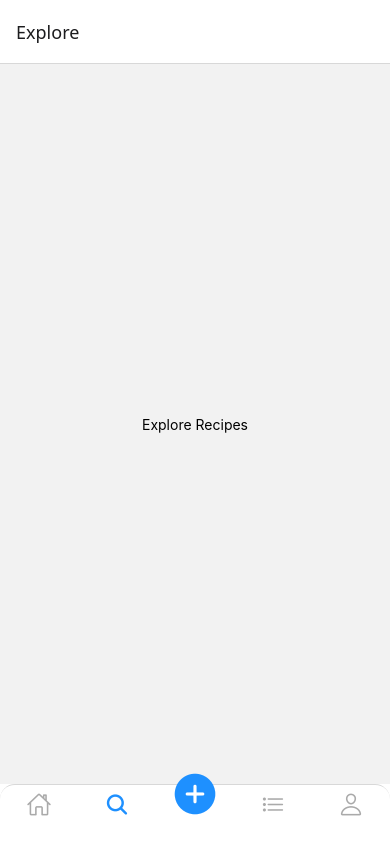
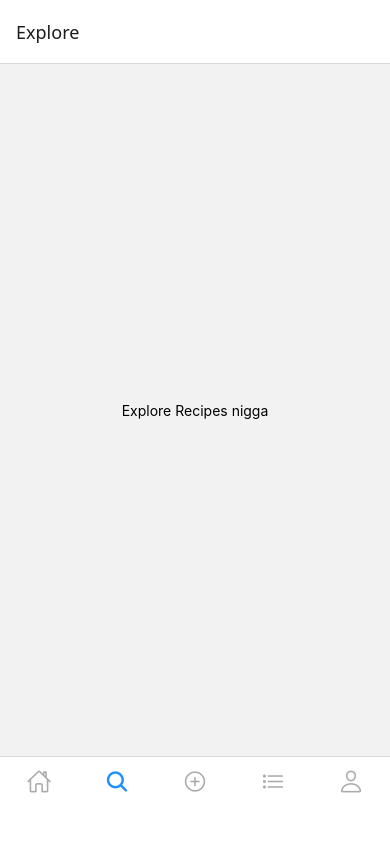
Before and after one commit to V1shwaNaveen/Recipefy, a React Native app in the folder recipefy-mobile/: screen /Explore in a window 390 px wide. Built offline with nearby package versions, Linux system fonts and the light colour scheme; no server answers.

Commit message:
added search functionality

```diff
--- a/recipefy-mobile/App.js
+++ b/recipefy-mobile/App.js
@@ -34,11 +34,15 @@ export default function App() {
           },
           tabBarShowLabel: false,
           tabBarStyle: {
-            height: 60,
-            borderTopLeftRadius: 15,
-            borderTopRightRadius: 15,
+            paddingTop: 5,
+            height: 88,
+            borderTopLeftRadius: 0,
+            borderTopRightRadius: 0,
             backgroundColor: "#fff",
             elevation: 10,
+          },
+          tabBarLabelStyle: {
+            fontSize: 12,
           },
           tabBarActiveTintColor: "#1e90ff",
           tabBarInactiveTintColor: "#aaa",
@@ -46,22 +50,7 @@ export default function App() {
       >
         <Tab.Screen name="Home" component={HomeScreen} />
         <Tab.Screen name="Explore" component={ExploreScreen} />
-        <Tab.Screen
-          name="Add"
-          component={AddRecipeScreen}
-          options={{
-            tabBarIcon: ({ focused }) => (
-              <Ionicons
-                name="add-circle"
-                size={focused ? 60 : 50}
-                color="#1e90ff"
-                style={{
-                  marginBottom: 20,
-                }}
-              />
-            ),
-          }}
-        />
+        <Tab.Screen name="Add" component={AddRecipeScreen} />
         <Tab.Screen name="List" component={ShoppingListScreen} />
         <Tab.Screen name="Account" component={AccountScreen} />
       </Tab.Navigator>
--- a/recipefy-mobile/package.json
+++ b/recipefy-mobile/package.json
@@ -18,6 +18,7 @@
     "react": "19.0.0",
     "react-native": "0.79.2",
     "react-native-gesture-handler": "~2.24.0",
+    "react-native-reanimated": "~3.17.4",
     "react-native-safe-area-context": "5.4.0",
     "react-native-screens": "~4.10.0",
     "react-native-vector-icons": "^10.2.0"
--- a/recipefy-mobile/screens/HomeScreen.js
+++ b/recipefy-mobile/screens/HomeScreen.js
@@ -6,12 +6,15 @@ import {
   Image,
   StyleSheet,
   ActivityIndicator,
+  TextInput,
 } from "react-native";
 
-const API_URL = "http://192.168.1.4:8080/api/recipes"; // replace with your IP
+const API_URL = "http://192.168.1.4:8080/api/recipes";
 
-const HomeScreen = () => {
+export default function HomeScreen() {
   const [recipes, setRecipes] = useState([]);
+  const [filtered, setFiltered] = useState([]);
+  const [search, setSearch] = useState("");
   const [loading, setLoading] = useState(true);
 
   useEffect(() => {
@@ -23,11 +26,20 @@ const HomeScreen = () => {
       const response = await fetch(API_URL);
       const data = await response.json();
       setRecipes(data);
+      setFiltered(data);
     } catch (error) {
       console.error("Error fetching recipes:", error);
     } finally {
       setLoading(false);
     }
+  };
+
+  const handleSearch = (text) => {
+    setSearch(text);
+    const filteredData = recipes.filter((item) =>
+      item.title.toLowerCase().includes(text.toLowerCase())
+    );
+    setFiltered(filteredData);
   };
 
   const renderRecipe = ({ item }) => (
@@ -42,24 +54,40 @@ const HomeScreen = () => {
     return <ActivityIndicator size="large" style={{ marginTop: 100 }} />;
 
   return (
-    <FlatList
-      data={recipes}
-      keyExtractor={(item, index) => index.toString()}
-      renderItem={renderRecipe}
-      contentContainerStyle={styles.container}
-    />
+    <View style={{ flex: 1 }}>
+      <TextInput
+        style={styles.search}
+        placeholder="Search recipes..."
+        value={search}
+        onChangeText={handleSearch}
+      />
+      <FlatList
+        data={filtered}
+        keyExtractor={(item, index) => index.toString()}
+        renderItem={renderRecipe}
+        contentContainerStyle={styles.container}
+      />
+    </View>
   );
-};
+}
 
 const styles = StyleSheet.create({
   container: {
     padding: 16,
   },
+  search: {
+    height: 45,
+    margin: 12,
+    paddingHorizontal: 15,
+    borderRadius: 10,
+    backgroundColor: "#f0f0f0",
+    fontSize: 16,
+  },
   card: {
     backgroundColor: "#fff",
     borderRadius: 12,
+    padding: 16,
     marginBottom: 16,
-    padding: 16,
     elevation: 4,
   },
   image: {
@@ -77,5 +105,3 @@ const styles = StyleSheet.create({
     color: "#555",
   },
 });
-
-export default HomeScreen;
--- a/recipefy-mobile/screens/explorescreen.js
+++ b/recipefy-mobile/screens/explorescreen.js
@@ -4,7 +4,7 @@ import { View, Text } from "react-native";
 export default function ExploreScreen() {
   return (
     <View style={{ flex: 1, justifyContent: "center", alignItems: "center" }}>
-      <Text>Explore Recipes</Text>
+      <Text>Explore Recipes nigga</Text>
     </View>
   );
 }
```
Also changed, not shown: 1 other file (tests, documents, lock files or other folders).
